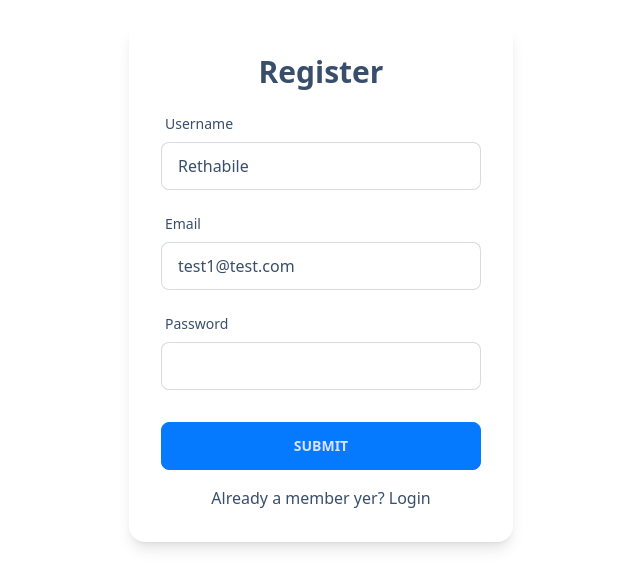
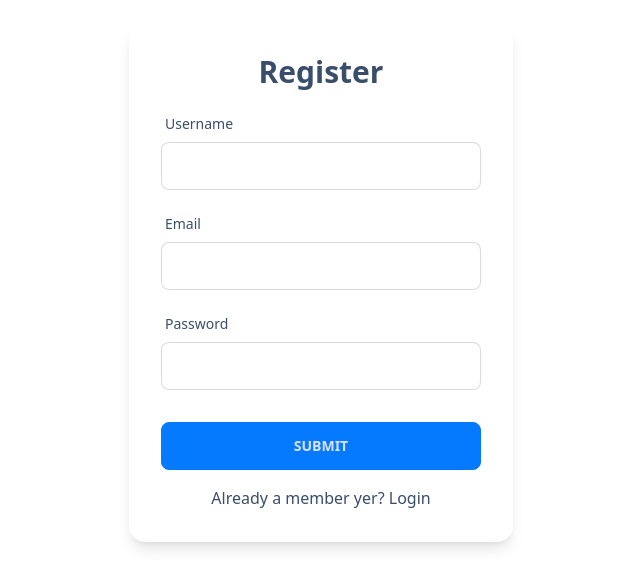
Before and after one commit to Rethabile2004/comfy-store-react.js, a React (Vite) app: page /Register in a window 1280 px wide. Shown: the part 118-706 px from the top of the page, without its empty margins (319-959 px from the left). Built offline with nearby package versions, Linux system fonts and the light colour scheme.

Commit message:
added register funcionality

```diff
--- a/src/App.jsx
+++ b/src/App.jsx
@@ -5,8 +5,8 @@ import { loader as landingLoader } from './pages/Landing';
 import { loader as singleProductLoader } from './pages/SingleProduct';
 import { loader as productsLoader } from './pages/Products';
 import { action as registerAction } from './pages/Register';
-
-
+import { action as loginAction } from './pages/Login';
+import { store } from './store';
 
 const router = createBrowserRouter([
   {
@@ -40,7 +40,7 @@ const router = createBrowserRouter([
       {
         path: "/products",
         element: <Products />,
-        loader:productsLoader
+        loader: productsLoader
       },
       {
         path: "/products/:id",
@@ -56,14 +56,14 @@ const router = createBrowserRouter([
   {
     path: "/login",
     element: <Login />,
-    errorElement: <Error />
-
+    errorElement: <Error />,
+    action: loginAction(store)
   },
   {
     path: "/Register",
     element: <Register />,
     errorElement: <Error />,
-    action:registerAction
+    action: registerAction
   }
 ]);
 
--- a/src/pages/Login.jsx
+++ b/src/pages/Login.jsx
@@ -1,5 +1,11 @@
 import { FormInput, SubmitBtn } from '../componets';
 import { Form, Link, redirect, useNavigate } from 'react-router-dom';
+
+export const action = (store)=> async () => {
+  console.log(store);
+
+  return null
+}
 
 const Login = () => {
   const navigate = useNavigate();
--- a/src/pages/Register.jsx
+++ b/src/pages/Register.jsx
@@ -1,22 +1,37 @@
 import React from 'react'
-import { Form, Link } from 'react-router-dom'
+import { Form, Link, redirect } from 'react-router-dom'
 import { FormInput, SubmitBtn } from '../componets'
+import { customFetch } from '../utils';
+import { toast } from 'react-toastify';
 
-export const action = () => {
-  return null
+export const action = async ({ request }) => {
+  const formData = await request.formData();
+  const data = Object.fromEntries(formData)
+  console.log(data);
+
+  try {
+
+    const response = await customFetch.post('/auth/local/register',data)
+    toast.success("Account created successfully")
+    return redirect('/login')
+  } catch (error) {
+    const errorMessage =
+      error?.response?.data?.error?.message ||
+      'please double check your credentials';
+    toast.error(errorMessage);
+    return null;
+  }
 }
 
 const Register = () => {
-  // console.log(require("daisyui/src/theming/themes"));
 
   return (
-
     <section className='h-screen grid place-items-center' data-theme="dark">
-      <Form method='post' className='card w-96 p-8 bg-base-100 shadow-lg flex flex-col gap-y-4'>
+      <Form method='POST' className='card w-96 p-8 bg-base-100 shadow-lg flex flex-col gap-y-4'>
         <h4 className='text-center text-3xl font-bold'>Register</h4>
-        <FormInput defaultValue={"Rethabile"} label="username" name="username" type="text" />
-        <FormInput label="email" name="email" type="email" defaultValue={"test1@test.com"} />
-        <FormInput label="password" name="password" type="password" />
+        <FormInput type='text' label='username' name='username' />
+        <FormInput label="email" name="email" type="email" />
+        <FormInput label="password" name="password" type="password"/>
         <div className='mt-4'>
           <SubmitBtn text="submit" />
         </div>
```
